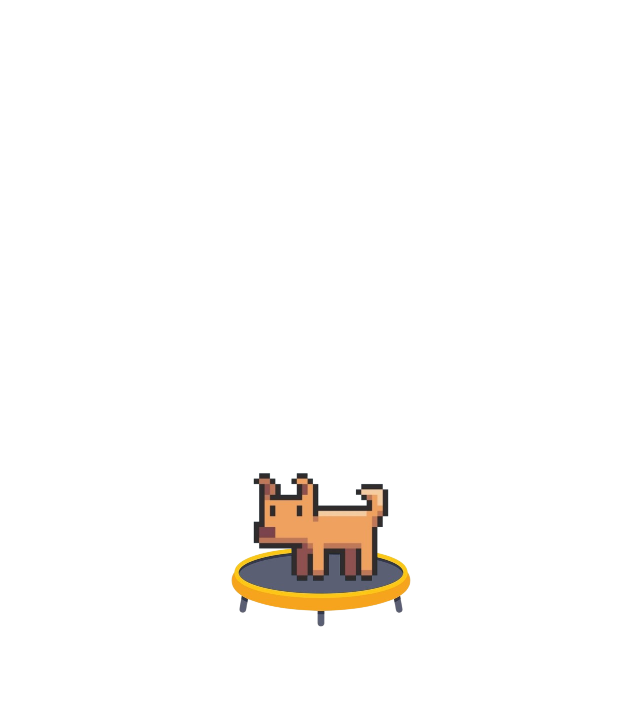
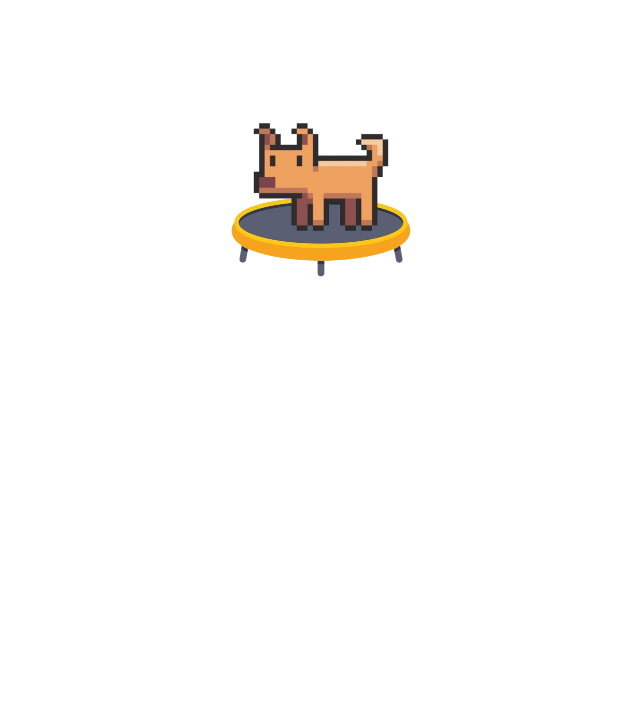
Before and after one commit to MiguelAngel313/Dise-o, a plain HTML site: page index.html in a window 1280 px wide. Shown: the whole page, without its empty margins (319-959 px from the left). Drawn offline with Linux system fonts and the light colour scheme.

Commit message:
Centrado vertical ajustado

```diff
--- a/style.css
+++ b/style.css
@@ -2,7 +2,7 @@ body{
     margin: 0 auto;
     width: 100vw;
     text-align: center;
-    padding: 25em 0px;
+    padding: 50px 0px;
 }
 
 div{
```
